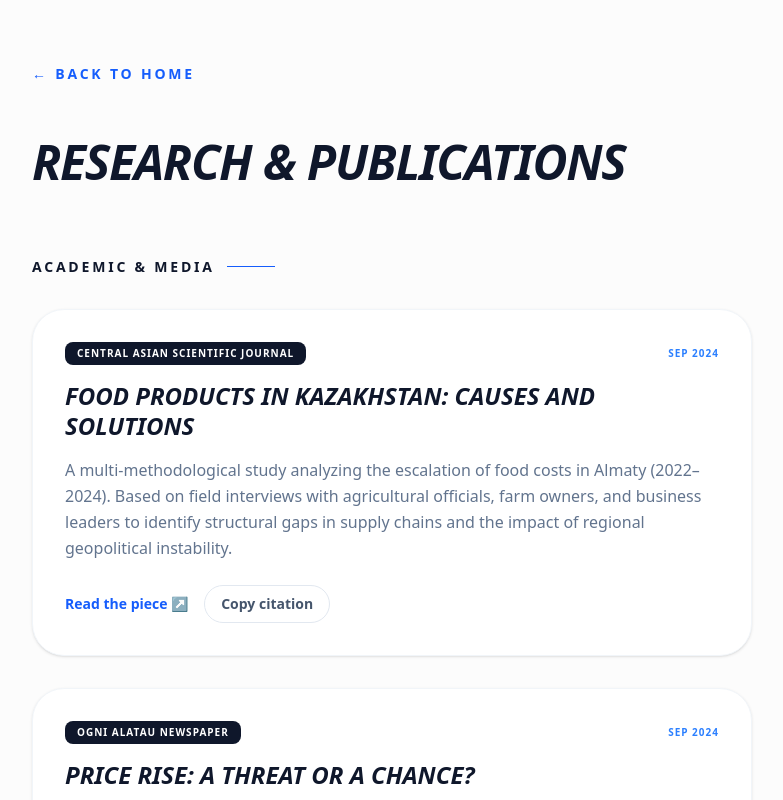
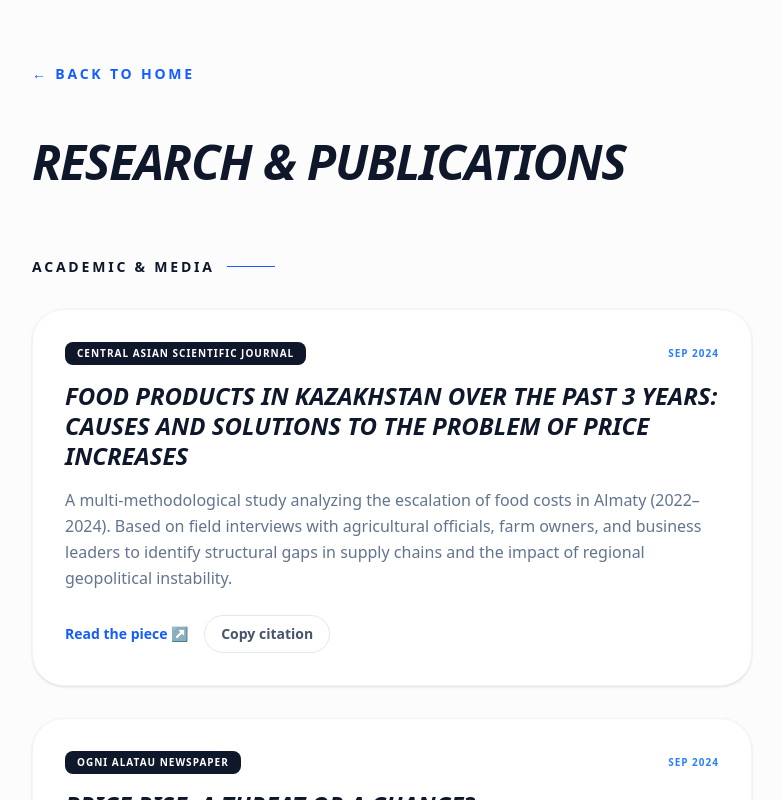
Before and after one commit to JuneiBrunei/zhangirportfolio, a Next.js app: page /publications in a window 1280 px wide. Shown: the top 800 px of the page, without its empty margins (248-1031 px from the left). Built offline with nearby package versions, Linux system fonts and the light colour scheme.

Commit message:
fix: update photo to object-contain for full visibility

```diff
--- a/app/publications/page.tsx
+++ b/app/publications/page.tsx
@@ -21,7 +21,7 @@ interface IndependentResearch {
 export default function Publications() {
   const published: PublishedWork[] = [
     {
-      title: "FOOD PRODUCTS IN KAZAKHSTAN: CAUSES AND SOLUTIONS",
+      title: "FOOD PRODUCTS IN KAZAKHSTAN OVER THE PAST 3 YEARS: CAUSES AND SOLUTIONS TO THE PROBLEM OF PRICE INCREASES",
       source: "Central Asian Scientific Journal",
       date: "Sep 2024",
       link: "https://cajournal.kz/vol/2024/vol4(23).pdf",
```
